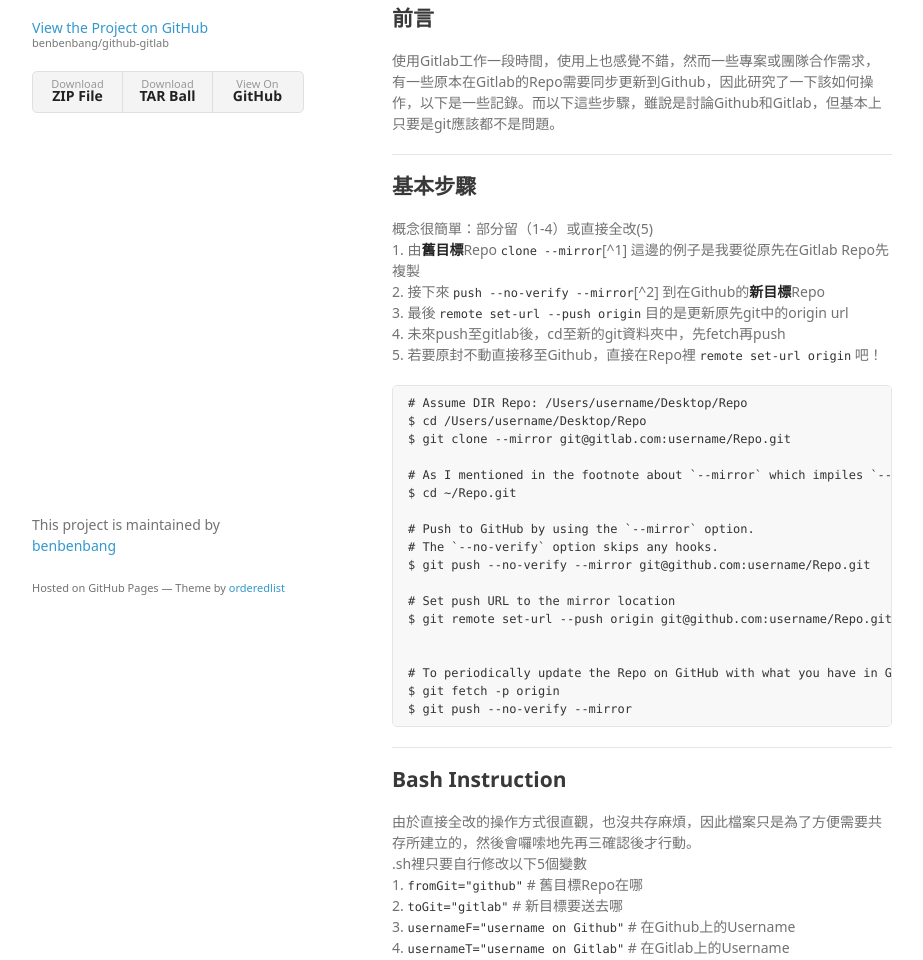
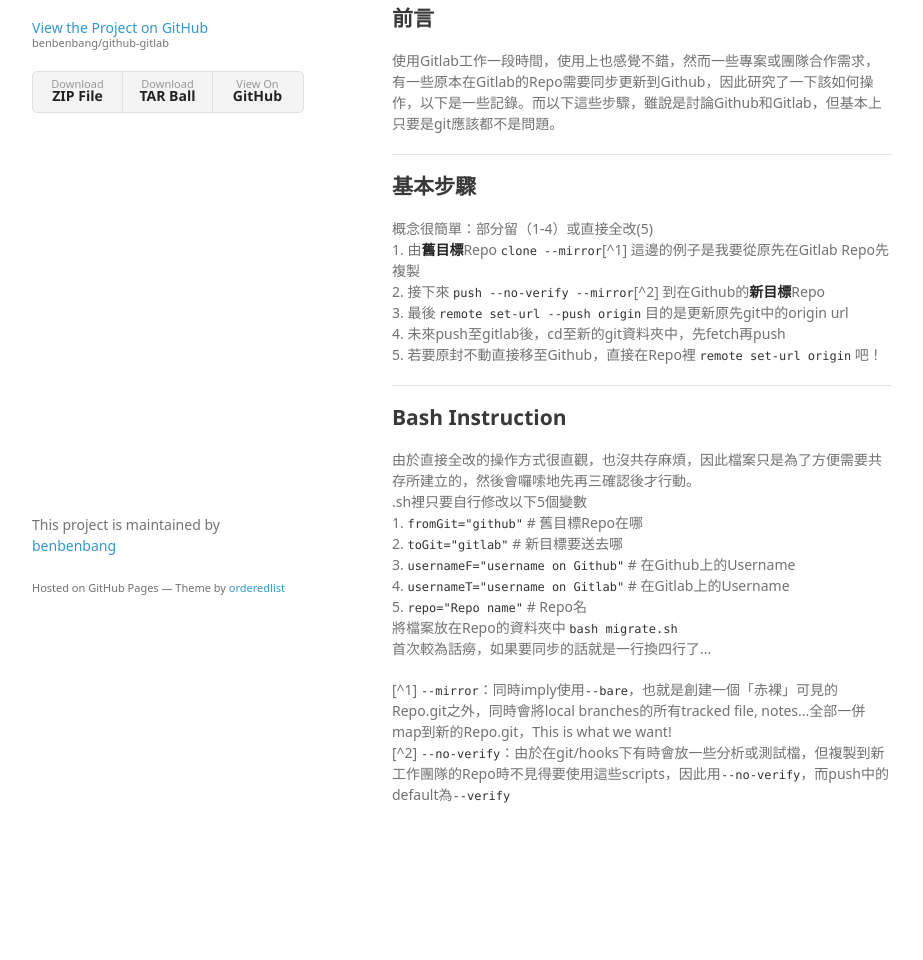
Before and after one commit to benbenbang/github-gitlab, a plain HTML site: page index.html in a window 1280 px wide. Shown: the part 133-1093 px from the top of the page, without its empty margins (178-1101 px from the left). After the commit the page ends 1008 px from the top, so only its background shows below. Drawn offline with Linux system fonts and the light colour scheme; a web font is replaced by a local one.

Commit message:
Update index.html

```diff
--- a/index.html
+++ b/index.html
@@ -48,25 +48,7 @@
 4. 未來push至gitlab後，cd至新的git資料夾中，先fetch再push<br>
 5. 若要原封不動直接移至Github，直接在Repo裡 <code>remote set-url origin</code> 吧！   </p>
 
-<pre lang="Terminal"><code># Assume DIR Repo: /Users/username/Desktop/Repo
-$ cd /Users/username/Desktop/Repo
-$ git clone --mirror git@gitlab.com:username/Repo.git
-
-# As I mentioned in the footnote about `--mirror` which impiles `--bare` may hence create a # visible Repo.git directory
-$ cd ~/Repo.git
-
-# Push to GitHub by using the `--mirror` option.
-# The `--no-verify` option skips any hooks.
-$ git push --no-verify --mirror git@github.com:username/Repo.git
-
-# Set push URL to the mirror location
-$ git remote set-url --push origin git@github.com:username/Repo.git
-
-
-# To periodically update the Repo on GitHub with what you have in GitLab
-$ git fetch -p origin
-$ git push --no-verify --mirror
-</code></pre>
+<script src="https://gist.github.com/benbenbang/3844c18a66a5db61f08e05a01868f439.js"></script>
 
 <hr>
 
```
